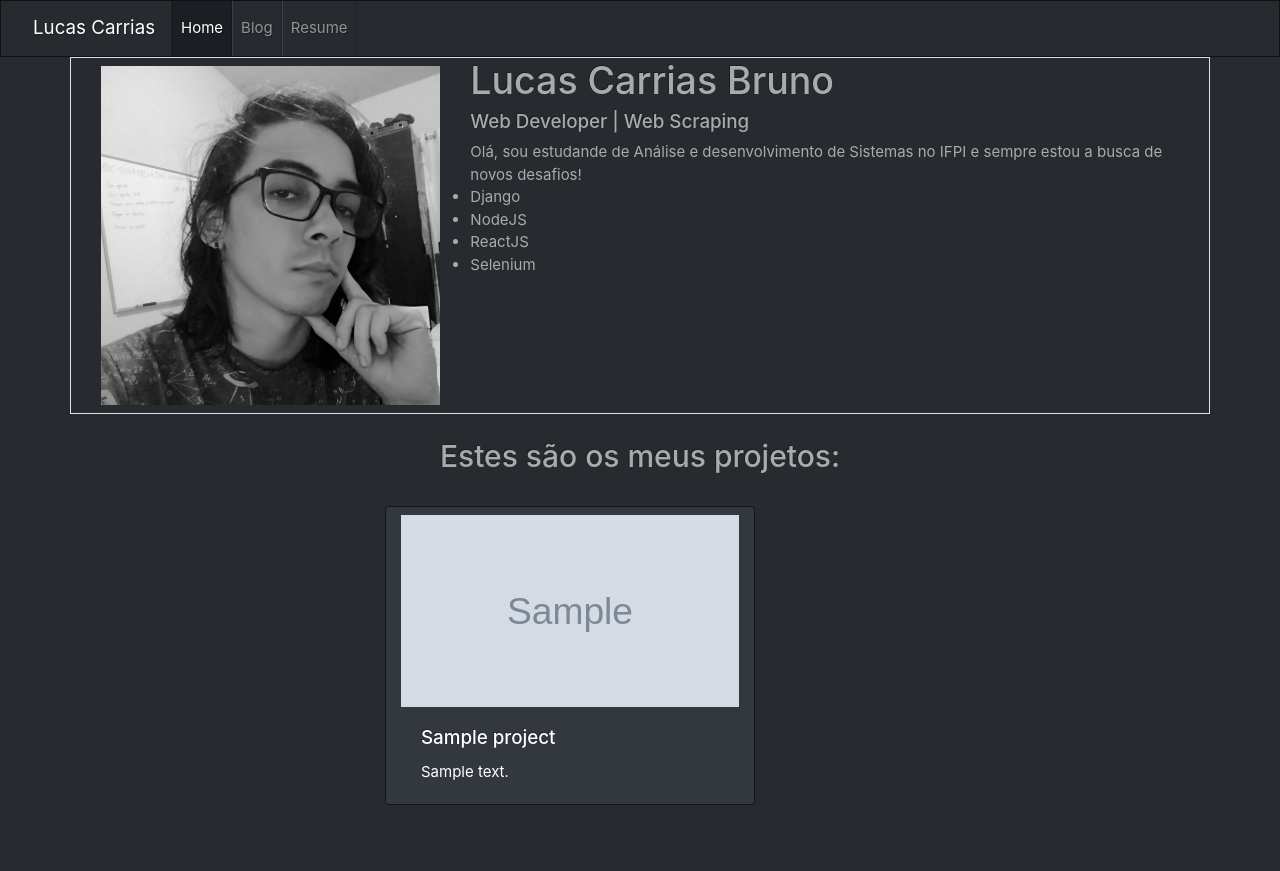
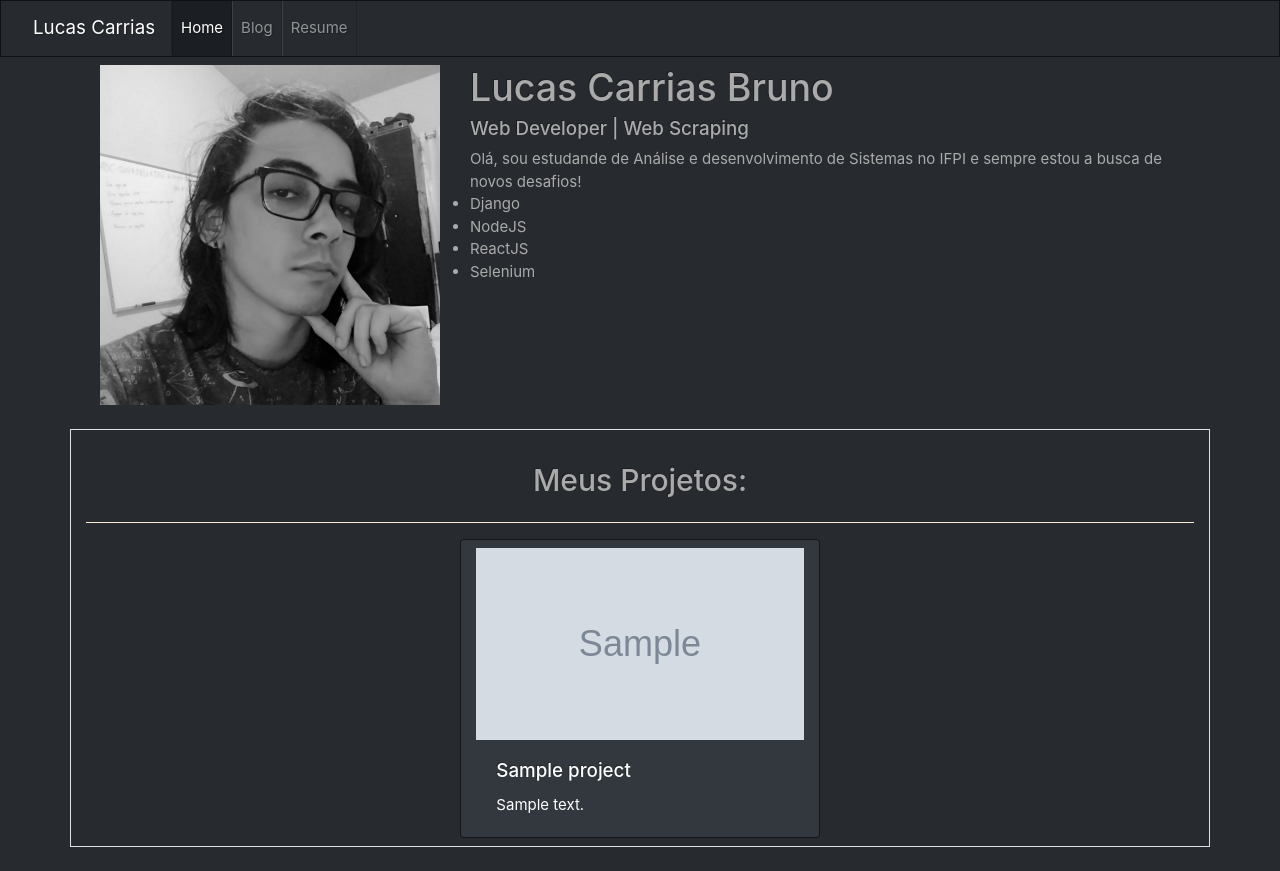
Before and after one commit to LucasCarrias/django3-personal-portifolio, a Django app: page / in a window 1280 px wide. Before the commit the page ends 805 px from the top, so only its background shows below. Run offline with Django 3.2, Linux system fonts and the light colour scheme; tables that the repository leaves empty hold one stand-in row (values such as "Sample post"); grey boxes marked "Sample" are stand-in pictures; some libraries are stand-ins or nearby versions.

Commit message:
Ajustar cartões dos projetos

```diff
--- a/portifolio/templates/portifolio/base.html
+++ b/portifolio/templates/portifolio/base.html
@@ -20,10 +20,10 @@
         <div class="collapse navbar-collapse" id="navbarNav">
             <ul class="navbar-nav">
             <li class="nav-item active">
-                <a class="nav-link" href="{% url 'home' %}">Home <span class="sr-only">(current)</span></a>
+                <a class="nav-link home-link" href="{% url 'home' %}">Home</a>
             </li>
             <li class="nav-item">
-                <a class="nav-link" href="{% url 'blog:all_blogs' %}">Blog</a>
+                <a class="nav-link blog-link" href="{% url 'blog:all_blogs' %}">Blog</a>
             </li>
             <li class="nav-item">
 
--- a/portifolio/templates/portifolio/index.html
+++ b/portifolio/templates/portifolio/index.html
@@ -1,7 +1,7 @@
 {% extends 'portifolio/base.html' %}
 {% block content %}
     {% load static %}
-    <div class="container border">
+    <div class="container">
         <div class="col-md-8 float-md-right align-items-lg-center">
             <h1>Lucas Carrias<span class="d-none d-lg-inline"> Bruno</span></h1>
             <h5>Web Developer | Web Scraping</h5>
@@ -18,19 +18,29 @@
         <img id="avatar" class="rounded-2 img-fluid mx-auto my-2 d-block col-md-4 w-md-25" src="{% static "portifolio/me.jpeg" %}" alt="Me">
     </div>
 
-    <h2 class="my-4 text-center">Estes são os meus projetos:</h2>
-    <div class="container row">
+    <div class="container border py-2 my-4">
+        <h2 class="my-4 text-center">Meus Projetos:</h2>
+        <hr style="border-color: antiquewhite;">
+        <div class="container row justify-content-center m-0">
+
             {% for project in projects %}
-            <div class="card mx-auto my-2 col-md-6 col-lg-4 d-inline-block float-left">
+                <div class="card col-md-6 col-lg-4 justify-content-around">
                     <img src="{{ project.image.url }}" class="card-img-top pt-2" alt="{{ project.title }}" height=200 width=300>
                     <div class="card-body">
+                        {% if project.url %}
                             <a href="{{ project.url }}">
                                 <h5 class="card-title">{{ project.title }}</h5>
                                 <p class="card-text">{{ project.description }}</p>
                             </a>
+                        {% else %}
+                            <h5 class="card-title">{{ project.title }}</h5>
+                            <p class="card-text">{{ project.description }}</p>
+                        {% endif %}
                     </div>
                 </div>
             {% endfor %}
         </div>
+    </div>
+
 
 {% endblock content %}
```
Lines whose indentation alone changed are shown as unchanged.
